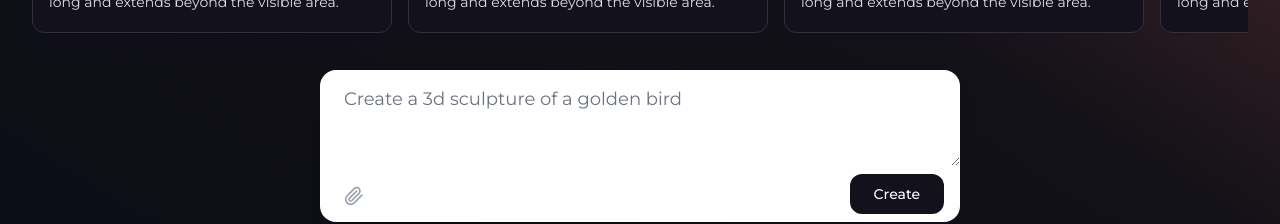
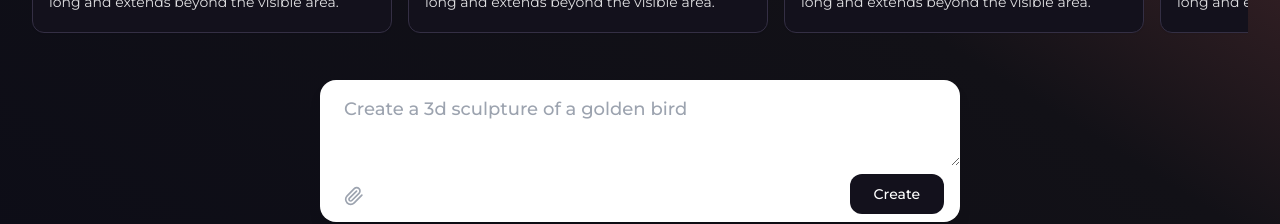
Before and after one commit to Gere0399/smolder-ai, a React (Vite) app: page /create in a window 1280 px wide. Shown: the part 546-770 px from the top of the page. Built offline with nearby package versions, Linux system fonts and the light colour scheme.

Commit message:
Update prompt box styles
Adjusted the placeholder font size and weight in the prompt box on the "create" page to match the style of the index page. Reduced the height of the prompt box for a more compact appearance.
[skip gpt_engineer]

```diff
--- a/src/components/create/PromptBox.tsx
+++ b/src/components/create/PromptBox.tsx
@@ -54,9 +54,9 @@ export const PromptBox = ({
             placeholder="Create a 3d sculpture of a golden bird"
             value={prompt}
             onChange={(e) => onPromptChange(e.target.value)}
-            className={`min-h-[96px] max-h-[200px] w-full resize-y overflow-y-auto border-0 bg-transparent px-6 py-4 focus-visible:ring-0 focus-visible:ring-offset-0 text-[18px] rounded-2xl ${
-              prompt ? 'text-gray-900' : 'text-gray-500'
-            } placeholder:text-gray-500 placeholder:font-normal scrollbar-thin scrollbar-thumb-gray-200 hover:scrollbar-thumb-gray-300 scrollbar-track-transparent pr-8`}
+            className={`min-h-[80px] max-h-[160px] w-full resize-y overflow-y-auto border-0 bg-transparent px-6 py-4 focus-visible:ring-0 focus-visible:ring-offset-0 text-[18px] font-[500] rounded-2xl ${
+              prompt ? 'text-gray-900' : 'text-gray-400'
+            } placeholder:text-gray-400 placeholder:font-[500] scrollbar-thin scrollbar-thumb-gray-200 hover:scrollbar-thumb-gray-300 scrollbar-track-transparent pr-8`}
           />
           <input
             type="file"
```
